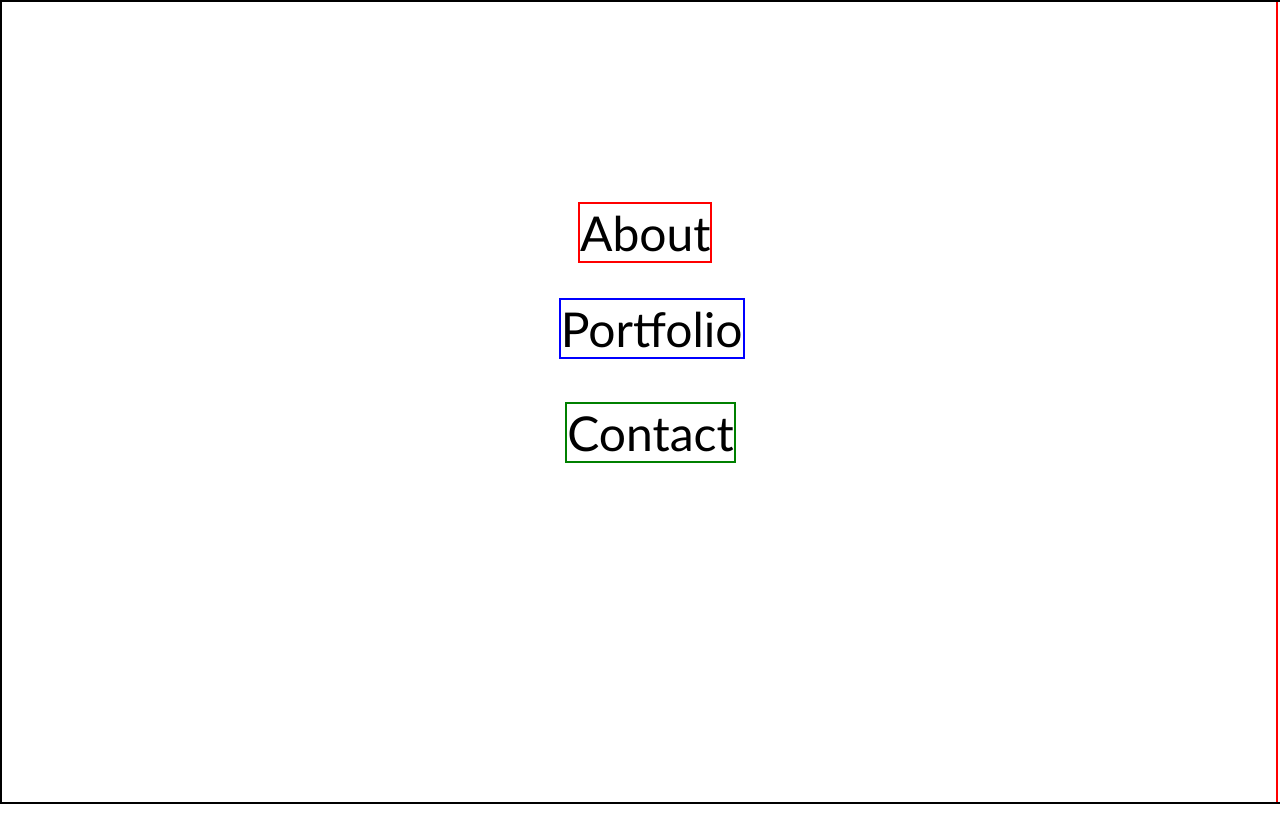
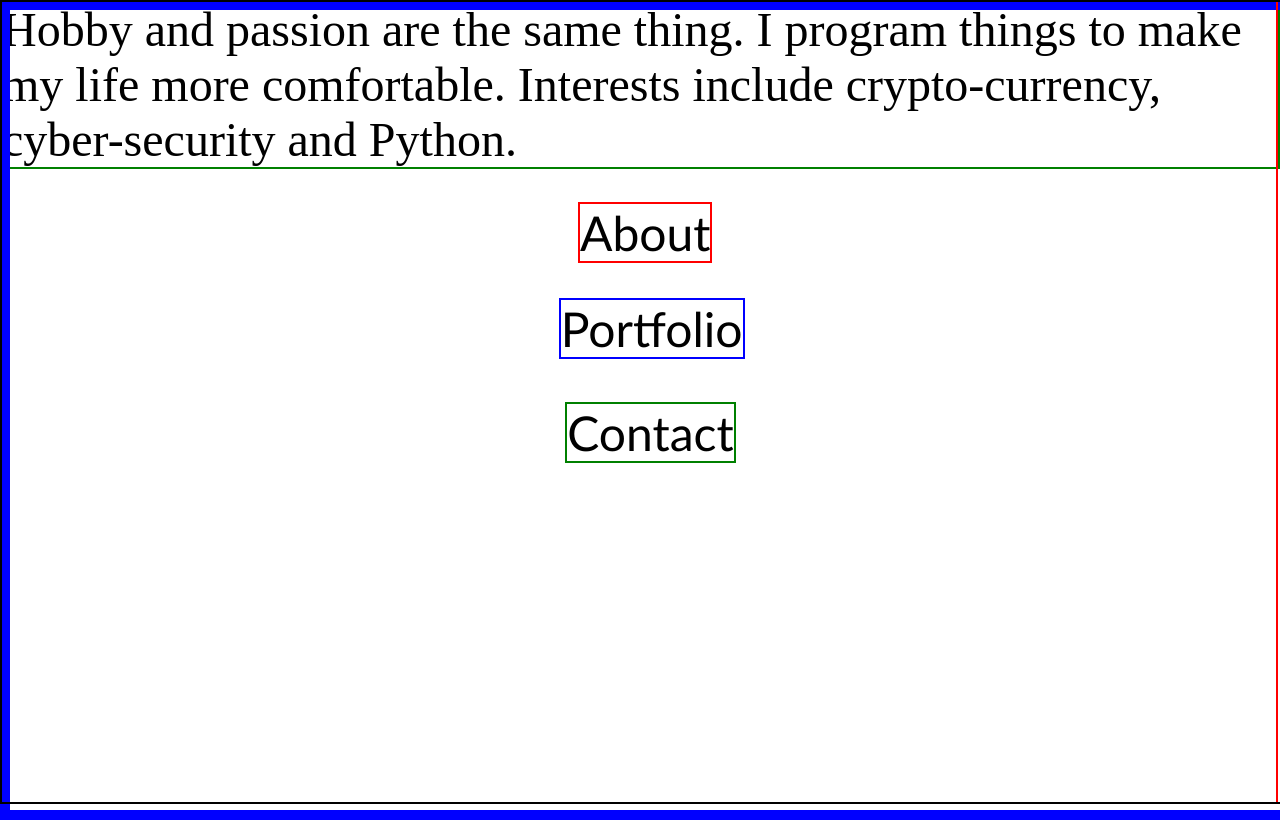
Before and after one commit to mcardacci/project_site, a plain HTML site: page index.html in a window 1280 px wide. Shown: the top 820 px of the page. Drawn offline with Linux system fonts and the light colour scheme.

Commit message:
adds favicon and unfinished about page

```diff
--- a/css/stylesheet.css
+++ b/css/stylesheet.css
@@ -5,13 +5,14 @@
 
 body {
 	overflow-x: hidden;
+	overflow-y: hidden;
 }
 
 .container {
 	/*overflow-x: hidden;*/
 }
 
-/*home navigation*/
+/*-------------------------------home navigation------------------------*/
 #nav-wrapper {
 	height: 100%;
 	width: 100%;
@@ -57,7 +58,7 @@ body {
 	font-family: 'Trebuchet MS',Arial, sans-serif;
 }
 
-/*portfolio screen (from the left)*/
+/*--------------------------portfolio screen (from the left)----------------------*/
 #portfolio-wrapper {
 	position:absolute;
 	/*display: flex;*/
@@ -124,13 +125,12 @@ body {
 	margin-top: 1%;
 	margin-left: 1%;
 }
-/*CONTACT PAGE (FROM RIGHT TO LEFT)*/
+/*-----------------------CONTACT PAGE (FROM RIGHT TO LEFT)---------------------*/
 #contact-wrapper {
 	/*z-index: 1000;*/
 	right:-100%;
 	height: 100%;
 	width: 100%;
-	/*overflow: hidden;*/
 	text-align: center;
 	position:absolute;
 	border: 2px solid red;
@@ -185,18 +185,44 @@ body {
 	margin-left: 1%;
 }
 
-/*animation classes*/
+/*---------------------------about screen--------------------------*/
+#about-wrapper {
+	/*bottom:-100%;*/
+	/*top: 80%;*/
+	height: 100%;
+	width: 100%;
+	text-align: center;
+	position:absolute;
+	border: 10px solid blue;
+	-webkit-transition: transform 1s;
+    transition: transform 1s;
+}
+
+#content-about {
+	border: 2px solid green;
+	/*position: absolute;*/
+	top:80%;
+	bottom:0%;
+	font-size:3em;
+}
+
+
+
+
+/*---------------------animation classes-------------------------*/
 
 .move-right {
 	transform:translateX(100%);
-	/*transform:translate3d(100%,0,0);*/
 }
 
 .move-left {
 	transform:translateX(0%);
-	/*transform:translate3d(0%,0,0);*/
 }
 
 .move-left-to-contact {
 	transform:translateX(-100%);
 }
+
+.move-down {
+	transform: translateY(-100%);
+}
--- a/index.html
+++ b/index.html
@@ -4,15 +4,18 @@
 		<meta charset="UTF-8">
 		<meta http-equiv="X-UA-Compatible" content="IE=edge,chrome=1">
 		<meta name="viewport" content="width=device-width,initial-scale=1">
-		<title>title</title>
+		<title>Marco Cardacci</title>
   		<meta name="author" content="name">
   		<meta name="description" content="description here">
   		<meta name="keywords" content="keywords,here">
   		<link rel="stylesheet" href="css/stylesheet.css" type="text/css">
   		<script type="text/javascript" src="js/animations.js" defer></script>
+      <link href="img/favicon.ico" rel="icon" type="image/x-icon" />
 	</head>
   	<body>
     <div class="container">
+      <div id="about-wrapper">
+      </div>
       <div id="contact-wrapper">
         <div id="home-btn-contacts"></div>
         <div id="twitter-btn">twit</div>
@@ -33,6 +36,7 @@
         <div id="portfolio-nav">Portfolio</div>
         <div id="contact-nav">Contact</div>
       </div>
+        <p id="content-about">Hobby and passion are the same thing. I program things to make my life more comfortable. Interests include crypto-currency, cyber-security and Python.</p>
     </div>
   	</body>
 </html>
--- a/js/animations.js
+++ b/js/animations.js
@@ -15,9 +15,14 @@ function moveToContactPage(elem) {
 	elem.className = " move-left-to-contact"
 };
 
+function moveDown(elem) {
+	elem.className = " move-down"
+};
+
 domReady(function() {
 	var portfolioNav = document.getElementById("portfolio-nav");
 	var contactNav = document.getElementById("contact-nav");
+	var aboutNav = document.getElementById("about-nav");
 	var navWrapper = document.getElementById("nav-wrapper");
 	var portfolioWrapper = document.getElementById("portfolio-wrapper");
 	var contactWrapper = document.getElementById("contact-wrapper");
@@ -47,4 +52,11 @@ domReady(function() {
 		moveLeft(navWrapper);
 		moveLeft(contactWrapper);
 	});
+
+	aboutNav.addEventListener("click", function() {
+		moveDown(portfolioWrapper);
+		moveDown(navWrapper);
+		moveDown(contactWrapper);
+	});
+
 });
```
Also changed, not shown: img/favicon.ico (added). Lines whose indentation alone changed are shown as unchanged.
